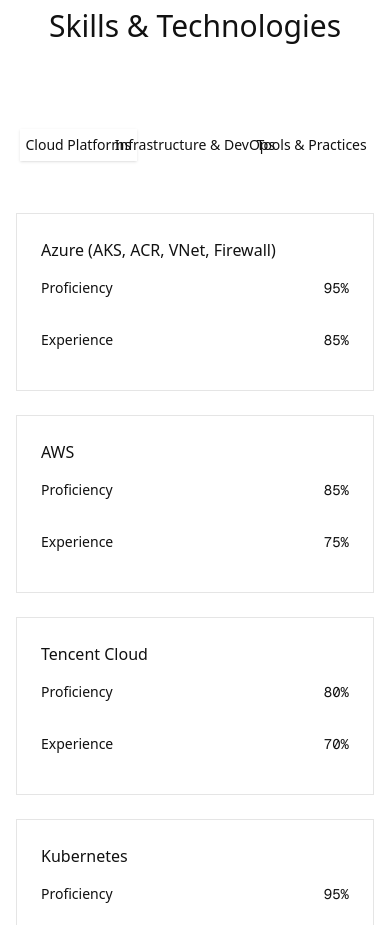
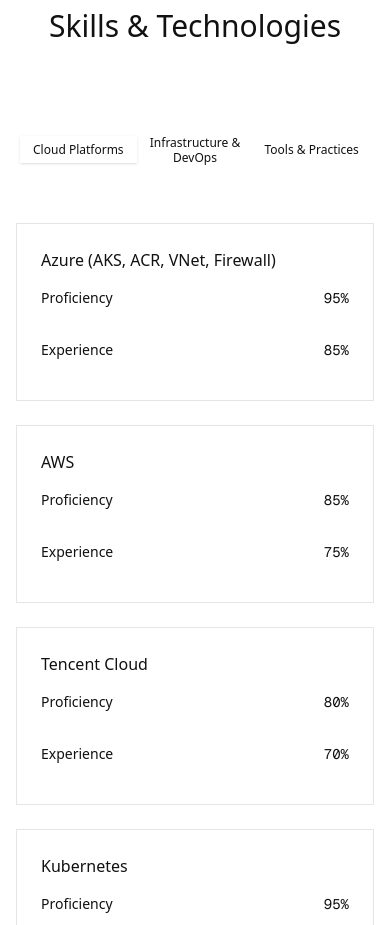
Before and after one commit to Winson-030/resume, a Next.js app: page /en in a window 390 px wide. Shown: the part 4940-5865 px from the top of the page. Built offline with nearby package versions, Linux system fonts and the light colour scheme.

Commit message:
fix: fix Japanese tabs overflow issue - allow text wrapping and responsive sizing

```diff
--- a/src/app/ui/components/Tabs.tsx
+++ b/src/app/ui/components/Tabs.tsx
@@ -47,7 +47,7 @@ const TabsList = React.forwardRef<
   <div
     ref={ref}
     className={cn(
-      "inline-flex h-10 items-center justify-center rounded-lg bg-muted p-1 text-muted-foreground",
+      "inline-flex min-h-10 items-center justify-center rounded-lg bg-muted p-1 text-muted-foreground",
       className
     )}
     {...props}
@@ -70,7 +70,7 @@ const TabsTrigger = React.forwardRef<
       aria-selected={isSelected}
       onClick={() => onValueChange(value)}
       className={cn(
-        "inline-flex items-center justify-center whitespace-nowrap rounded-sm px-3 py-1.5 text-sm font-medium ring-offset-background transition-all focus-visible:outline-none focus-visible:ring-2 focus-visible:ring-ring focus-visible:ring-offset-2 disabled:pointer-events-none disabled:opacity-50",
+        "inline-flex items-center justify-center text-center rounded-sm px-2 sm:px-3 py-1.5 text-xs sm:text-sm font-medium ring-offset-background transition-all focus-visible:outline-none focus-visible:ring-2 focus-visible:ring-ring focus-visible:ring-offset-2 disabled:pointer-events-none disabled:opacity-50 leading-tight",
         isSelected
           ? "bg-background text-foreground shadow-sm"
           : "hover:bg-background/50 hover:text-foreground",
```
